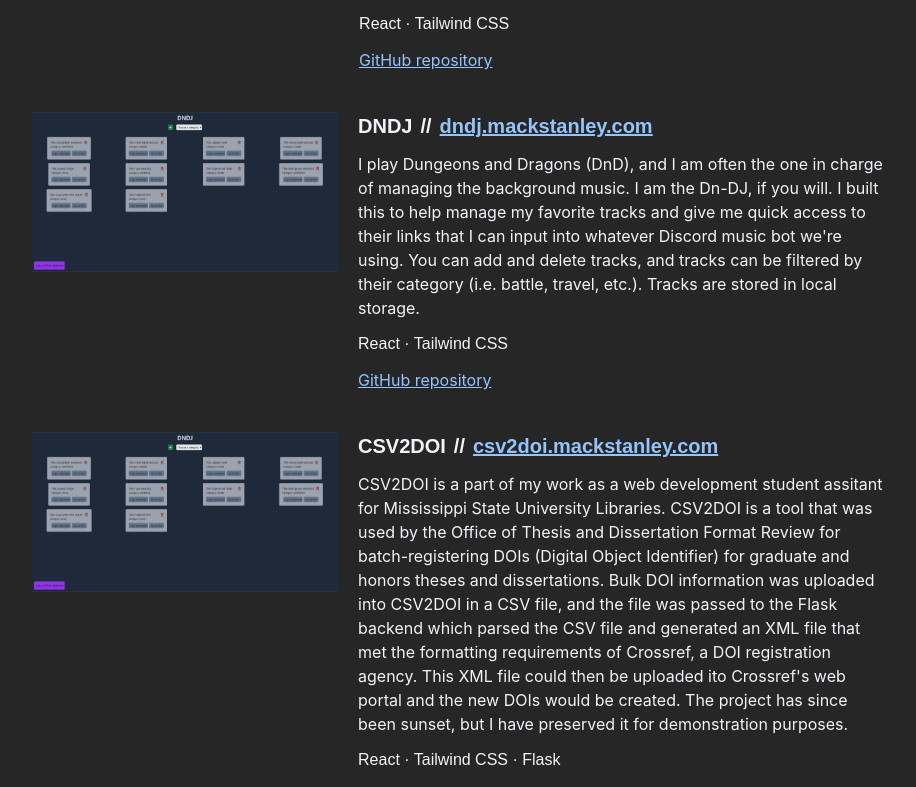
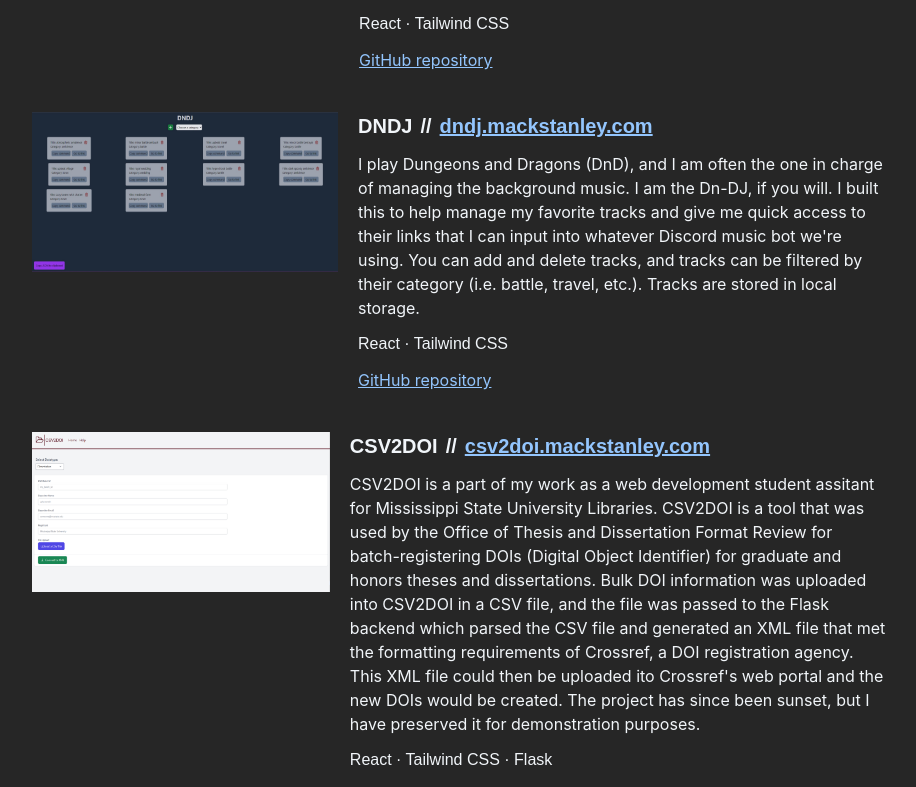
Before and after one commit to mackhack321/mackstanley.com, a React (Create React App) app: page /projects in a window 1280 px wide. Shown: the part 382-1169 px from the top of the page, without its empty margins (181-1097 px from the left). Built offline with nearby package versions, Linux system fonts and the light colour scheme.

Commit message:
add csv2doi stuff

```diff
--- a/src/components/Projects.js
+++ b/src/components/Projects.js
@@ -3,6 +3,7 @@ import Project from "./Project";
 import flexibleworker from "../assets/screenshots/flexibleworker.jpg";
 import dndj from "../assets/screenshots/dndj.jpg";
 import personalwebsite from "../assets/screenshots/personalwebsite.jpg";
+import csv2doi from "../assets/screenshots/csv2doi.png";
 import { githubURL } from "../constants";
 
 export default function Projects() {
@@ -52,7 +53,7 @@ export default function Projects() {
           url="csv2doi.mackstanley.com"
           stack={["React", "Tailwind CSS", "Flask"]}
           github="https://github.com/mackhack321/csv2doi"
-          screenshot={dndj}
+          screenshot={csv2doi}
         >
           <p>
             CSV2DOI is a part of my work as a web development student assitant
```
Also changed, not shown: src/assets/screenshots/csv2doi.png (added).
